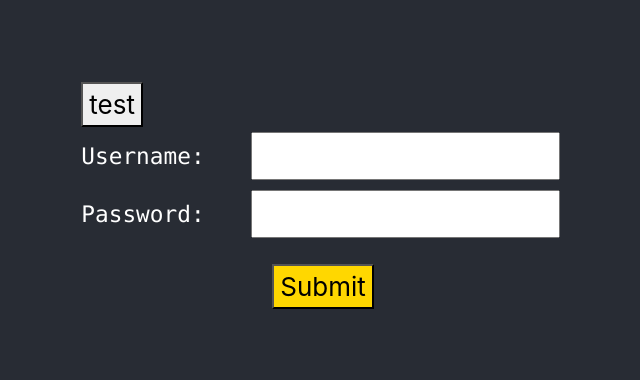
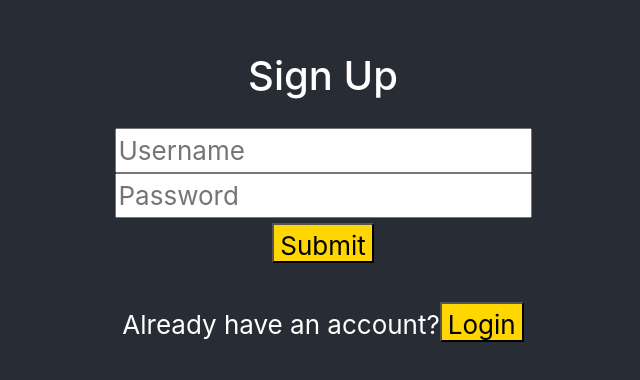
Before and after one commit to aschaus3/Stonks, a React (Create React App) app in the folder stonks/: page /signUp in a window 1280 px wide. Shown: the part 202-582 px from the top of the page, without its empty margins (317-957 px from the left). Built offline with nearby package versions, Linux system fonts and the light colour scheme.

Commit message:
signup css

```diff
--- a/stonks/src/SignUp/signUp.css
+++ b/stonks/src/SignUp/signUp.css
@@ -1,27 +1,24 @@
-.login{
+.form{
     background-color: var(--background);
     min-height: 100vh;
     display: flex;
-    flex-direction: row;
+    flex-direction: column;
     align-items: center;
     justify-content: center;
     font-size: calc(10px + 2vmin);
     color: white;
 }
-.username, .password{
-    margin: 5px;
-}
 .submit{
     display: flex;
     justify-content: center;
+    padding-top: 5px;
 }
-.entry{
-    display: flex;
-    justify-content: center;
-}
+
 .submit-button{
-    background-color:gold;
-    margin: 5px;
+    background-color: gold;
+    color: black;
+    height: 40px;
+    text-decoration: none;
 }
 .submit-button:hover {
     background-color: goldenrod;
--- a/stonks/src/SignUp/signUp.js
+++ b/stonks/src/SignUp/signUp.js
@@ -1,6 +1,13 @@
 import React, { Component } from 'react';
 import axios from 'axios';
 import './signUp.css';
+import {
+  BrowserRouter as Router,
+  Routes,
+  Route,
+  Link,
+  useNavigate
+} from "react-router-dom";
 
 const URL = 'http://localhost:5000';
 
@@ -29,22 +36,21 @@ class SignUp extends Component
   render() {
     return (
       <div className="login">
-      <div className="form">
-      <form onSubmit={this.onSubmit}>
-        <div>
-        <button onClick={() => this.testBackend()}>test</button>
+        <div className="form">
+          <h1 style={{paddingBottom:"20px"}}> Sign Up </h1>
+          <form onSubmit={this.onSubmit}>
+            <input id="usr" type="text" ref={usr => (this.usrName = usr)} placeholder="Username" required/><br/>
+            <input type="text" ref={pass => (this.pass = pass)} placeholder="Password" required/>
+          <div className="submit">
+            <input type="submit" className="submit-button"/>
+          </div>
+          </form>
+          <br/>
+          <div>
+              Already have an account?
+              <button className="submitbtn"><Link className='submitbtn' to="/">Login</Link></button>
         </div>
-        <div className = "entry">
-        <pre>
-          Username: &nbsp; <input id="usr" type="text" ref={usr => (this.usrName = usr)} className="username"/><br></br>
-          Password: &nbsp; <input type="text" ref={pass => (this.pass = pass)} className="password"/>
-        </pre>
         </div>
-        <div className="submit">
-        <input type="submit" className="submit-button" />
-        </div>
-      </form>
-      </div>
       </div>
     );
   }
```
